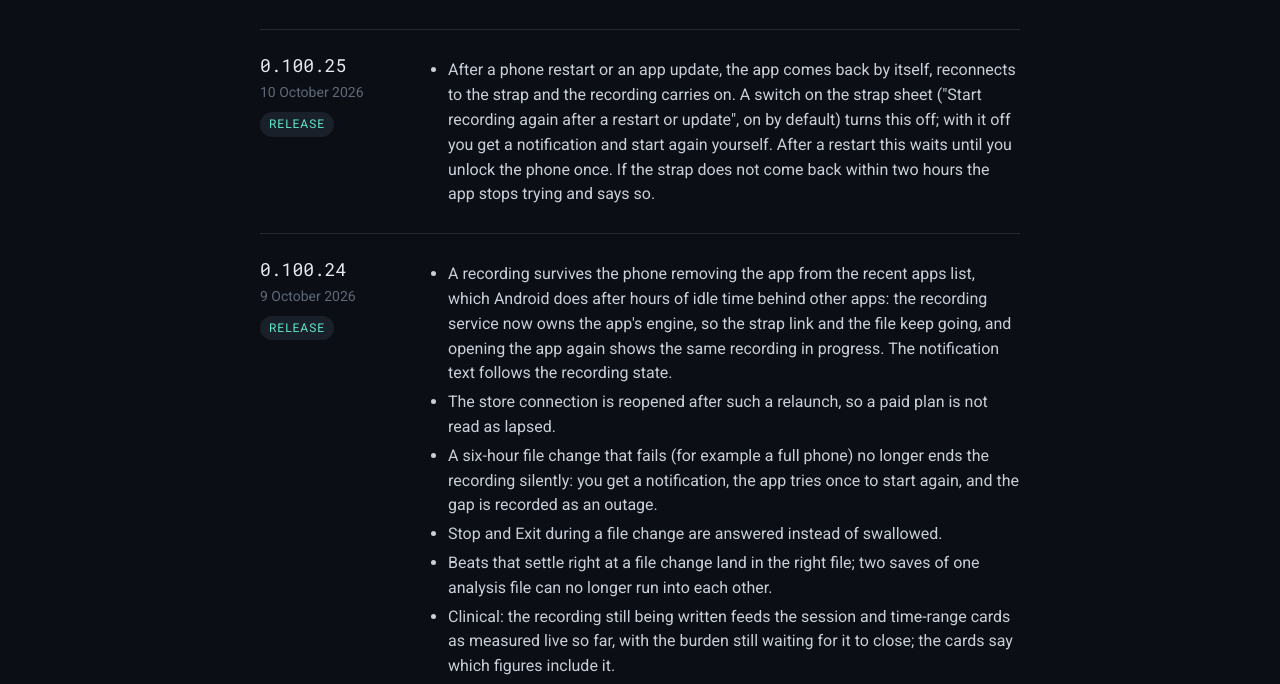
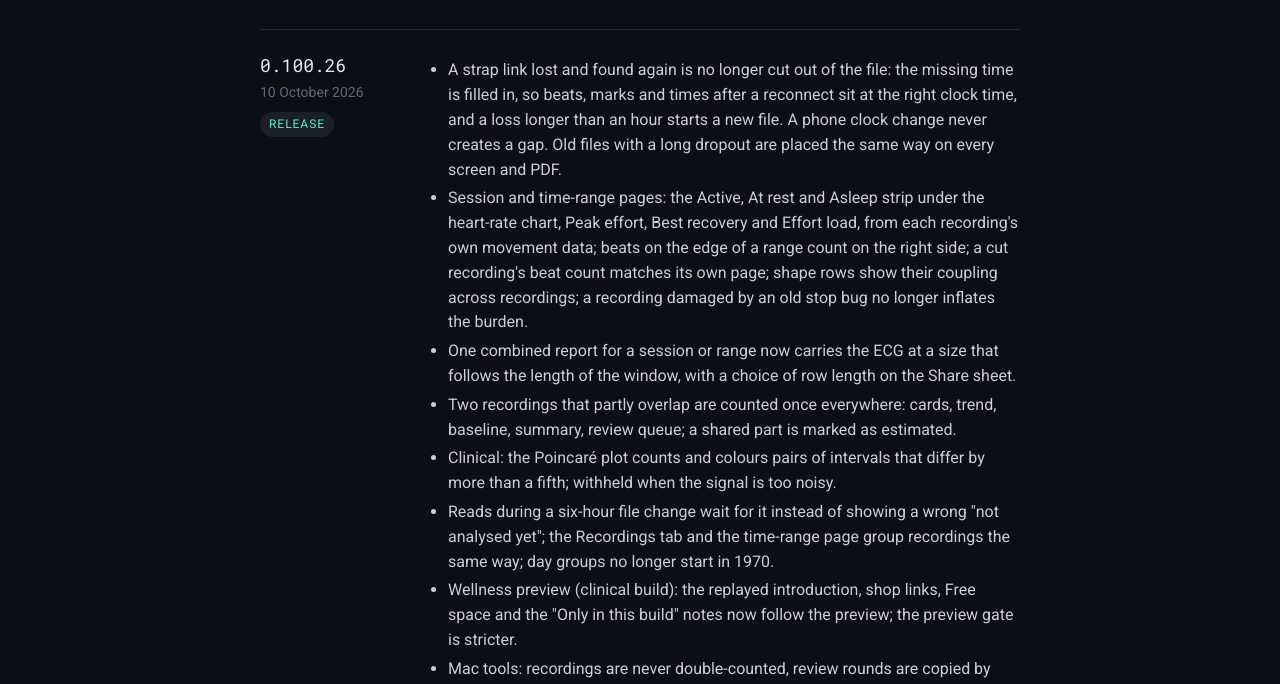
Before and after one commit to dirkfairest/fairestheart-site, a plain HTML site: page changelog.html in a window 1280 px wide. Shown: the part 257-941 px from the top of the page. Drawn offline with Linux system fonts and the light colour scheme.

Commit message:
site: 0.100.26

```diff
--- a/changelog.html
+++ b/changelog.html
@@ -30,6 +30,17 @@
   <div class="wrap"><div class="doc">
     <div class="doc-head"><span class="eyebrow">Changelog</span><h1 style="font-size:clamp(30px,4.5vw,44px)">What changed, release by release.</h1>
       <p class="dim">The version is on the menu's bottom line in the app. Google Play updates in the background. Earlier numbers are the test builds the app went through before anyone else saw it.</p></div>
+    <div class="rel"><div><span class="v">0.100.26</span><span class="d">10 October 2026</span><span class="tag">Release</span></div>
+      <div><ul>
+<li>A strap link lost and found again is no longer cut out of the file: the missing time is filled in, so beats, marks and times after a reconnect sit at the right clock time, and a loss longer than an hour starts a new file. A phone clock change never creates a gap. Old files with a long dropout are placed the same way on every screen and PDF.</li>
+<li>Session and time-range pages: the Active, At rest and Asleep strip under the heart-rate chart, Peak effort, Best recovery and Effort load, from each recording's own movement data; beats on the edge of a range count on the right side; a cut recording's beat count matches its own page; shape rows show their coupling across recordings; a recording damaged by an old stop bug no longer inflates the burden.</li>
+<li>One combined report for a session or range now carries the ECG at a size that follows the length of the window, with a choice of row length on the Share sheet.</li>
+<li>Two recordings that partly overlap are counted once everywhere: cards, trend, baseline, summary, review queue; a shared part is marked as estimated.</li>
+<li>Clinical: the Poincaré plot counts and colours pairs of intervals that differ by more than a fifth; withheld when the signal is too noisy.</li>
+<li>Reads during a six-hour file change wait for it instead of showing a wrong "not analysed yet"; the Recordings tab and the time-range page group recordings the same way; day groups no longer start in 1970.</li>
+<li>Wellness preview (clinical build): the replayed introduction, shop links, Free space and the "Only in this build" notes now follow the preview; the preview gate is stricter.</li>
+<li>Mac tools: recordings are never double-counted, review rounds are copied by pull, withdrawals keep a ledger, a wrong sample rate is refused, and the two writers of 19 September are explained in docs.</li>
+</ul></div></div>
     <div class="rel"><div><span class="v">0.100.25</span><span class="d">10 October 2026</span><span class="tag">Release</span></div>
       <div><ul>
 <li>After a phone restart or an app update, the app comes back by itself, reconnects to the strap and the recording carries on. A switch on the strap sheet ("Start recording again after a restart or update", on by default) turns this off; with it off you get a notification and start again yourself. After a restart this waits until you unlock the phone once. If the strap does not come back within two hours the app stops trying and says so.</li>
```
